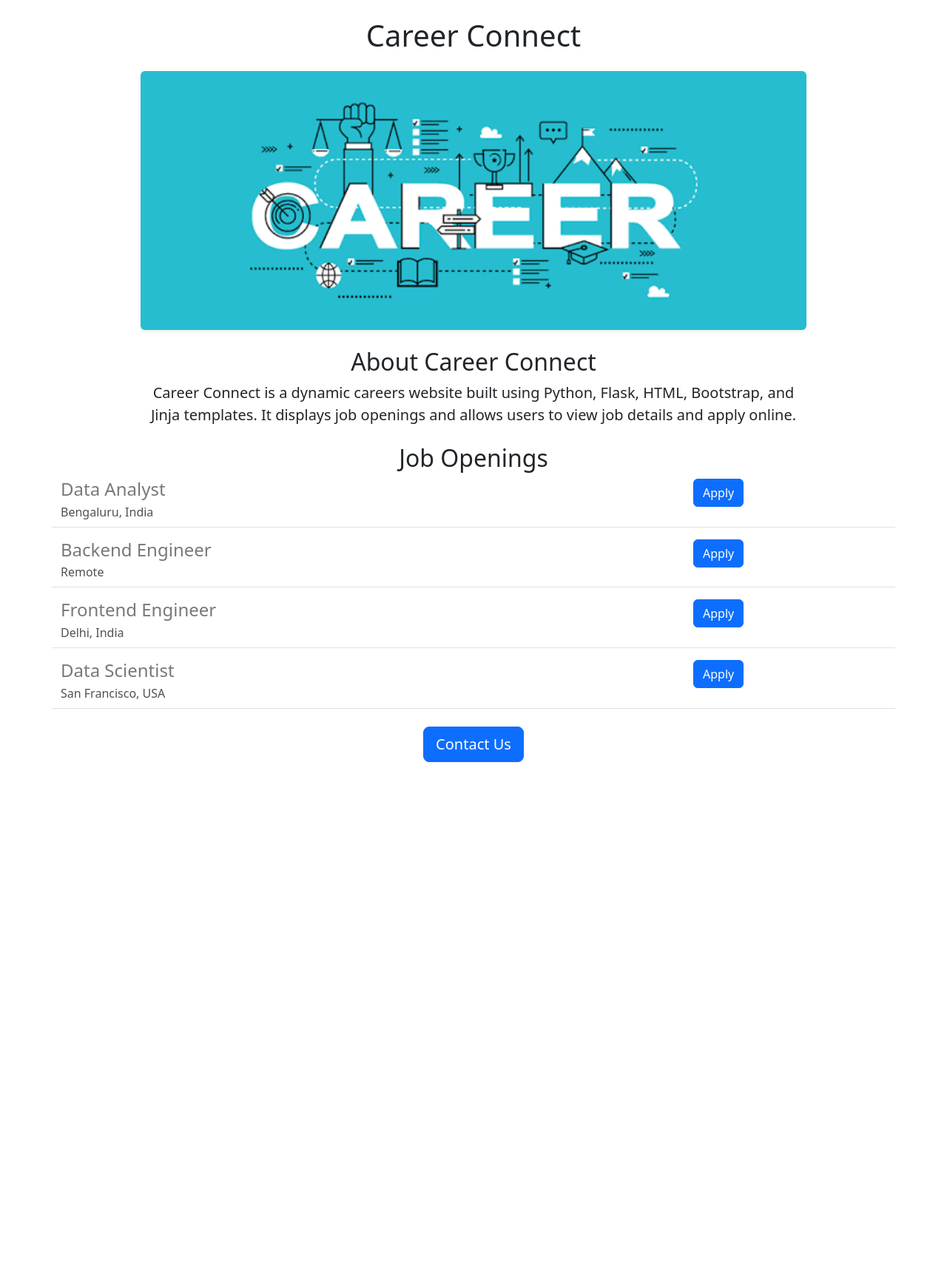
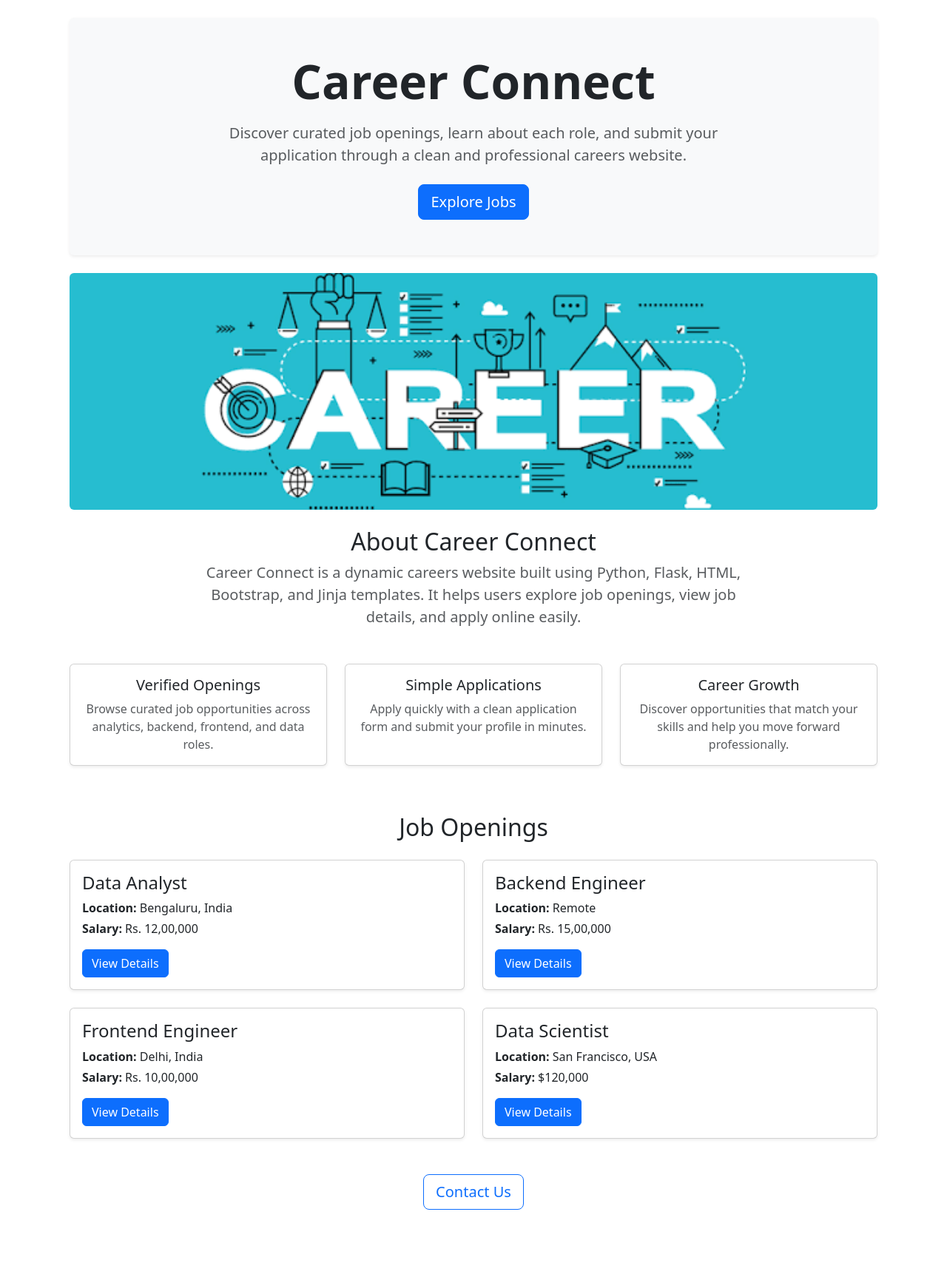
Before and after one commit to abhijithpraman-lab/career-connect-website, a Flask app: page / in a window 1280 px wide. Shown: the whole page at 74% size. Before the commit the page ends 1030 px from the top, so only its background shows below. Run offline with Flask 3, Linux system fonts and the light colour scheme.

Commit message:
Add database helper functions

```diff
--- a/app.py
+++ b/app.py
@@ -1,45 +1,20 @@
 from flask import Flask, render_template, request
+from database import init_db, load_jobs_from_db, load_job_from_db, add_application_to_db
 
 app = Flask(__name__)
+app.config["SQLALCHEMY_DATABASE_URI"] = "sqlite:///career_connect.db"
+app.config["SQLALCHEMY_TRACK_MODIFICATIONS"] = False
 
-JOBS = [
-    {
-        "id": 1,
-        "title": "Data Analyst",
-        "location": "Bengaluru, India",
-        "salary": "Rs. 12,00,000"
-    },
-    {
-        "id": 2,
-        "title": "Backend Engineer",
-        "location": "Remote",
-        "salary": "Rs. 15,00,000"
-    },
-    {
-        "id": 3,
-        "title": "Frontend Engineer",
-        "location": "Delhi, India",
-        "salary": "Rs. 10,00,000"
-    },
-    {
-        "id": 4,
-        "title": "Data Scientist",
-        "location": "San Francisco, USA",
-        "salary": "$120,000"
-    }
-]
+init_db(app)
 
 @app.route("/")
 def home():
-    return render_template("home.html", jobs=JOBS)
+    jobs = load_jobs_from_db()
+    return render_template("home.html", jobs=jobs)
 
 @app.route("/job/<id>")
 def show_job(id):
-    job = None
-    for j in JOBS:
-        if str(j["id"]) == str(id):
-            job = j
-            break
+    job = load_job_from_db(id)
 
     if not job:
         return "Job Not Found", 404
@@ -48,16 +23,12 @@ def show_job(id):
 
 @app.route("/job/<id>/apply", methods=["POST"])
 def apply_to_job(id):
-    job = None
-    for j in JOBS:
-        if str(j["id"]) == str(id):
-            job = j
-            break
+    job = load_job_from_db(id)
 
     if not job:
         return "Job Not Found", 404
 
-    application = request.form
+    application = add_application_to_db(job.id, request.form)
 
     return render_template(
         "application_submitted.html",
--- /dev/null
+++ b/database.py
@@ -0,0 +1,59 @@
+from flask_sqlalchemy import SQLAlchemy
+
+db = SQLAlchemy()
+
+class Job(db.Model):
+    id = db.Column(db.Integer, primary_key=True)
+    title = db.Column(db.String(200), nullable=False)
+    location = db.Column(db.String(200), nullable=False)
+    salary = db.Column(db.String(100), nullable=False)
+
+class Application(db.Model):
+    id = db.Column(db.Integer, primary_key=True)
+    job_id = db.Column(db.Integer, nullable=False)
+    full_name = db.Column(db.String(200), nullable=False)
+    email = db.Column(db.String(200), nullable=False)
+    linkedin_url = db.Column(db.String(300))
+    education = db.Column(db.Text)
+    work_experience = db.Column(db.Text)
+    resume_url = db.Column(db.String(300))
+
+
+def init_db(app):
+    db.init_app(app)
+
+    with app.app_context():
+        db.create_all()
+
+        if Job.query.count() == 0:
+            sample_jobs = [
+                Job(title="Data Analyst", location="Bengaluru, India", salary="Rs. 12,00,000"),
+                Job(title="Backend Engineer", location="Remote", salary="Rs. 15,00,000"),
+                Job(title="Frontend Engineer", location="Delhi, India", salary="Rs. 10,00,000"),
+                Job(title="Data Scientist", location="San Francisco, USA", salary="$120,000")
+            ]
+            db.session.add_all(sample_jobs)
+            db.session.commit()
+
+
+def load_jobs_from_db():
+    return Job.query.all()
+
+
+def load_job_from_db(id):
+    return Job.query.get(id)
+
+
+def add_application_to_db(job_id, data):
+    application = Application(
+        job_id=job_id,
+        full_name=data["full_name"],
+        email=data["email"],
+        linkedin_url=data.get("linkedin_url"),
+        education=data.get("education"),
+        work_experience=data.get("work_experience"),
+        resume_url=data.get("resume_url")
+    )
+    db.session.add(application)
+    db.session.commit()
+    return application
--- a/templates/home.html
+++ b/templates/home.html
@@ -3,44 +3,89 @@
 {% block title %}Career Connect{% endblock %}
 
 {% block body %}
-<h1 class="text-center mt-4 mb-4">Career Connect</h1>
+<div class="container py-4">
+  <div class="text-center py-5 mb-4 bg-light rounded shadow-sm">
 
-<div class="text-center">
+    <h1 class="display-3 fw-bold mb-3">Career Connect</h1>
+    <p class="lead text-muted mx-auto" style="max-width: 720px;">
+      Discover curated job openings, learn about each role, and submit your application
+      through a clean and professional careers website.
+    </p>
+    <a href="#jobs" class="btn btn-primary btn-lg mt-2">Explore Jobs</a>
+  </div>
+
   <img
-    class="img-fluid rounded shadow-sm"
-    src="{{ url_for('static', filename='hammer.png') }}"
-    alt="Hammer Image"
-    style="max-width: 900px; width: 100%; height: 350px; object-fit: cover;"
+    class="img-fluid rounded mx-auto d-block mb-4"
+    src="/static/hammer.png"
+    alt="Career banner"
+    style="max-height: 320px; width: 100%; object-fit: cover;"
   >
-</div>
 
-<h2 class="text-center mt-4">About Career Connect</h2>
+  <div class="text-center mb-5">
+    <h2>About Career Connect</h2>
+    <p class="lead text-muted mx-auto" style="max-width: 760px;">
+      Career Connect is a dynamic careers website built using Python, Flask, HTML,
+      Bootstrap, and Jinja templates. It helps users explore job openings, view job
+      details, and apply online easily.
+    </p>
+  </div>
 
-<p class="lead text-center mx-auto" style="max-width: 900px;">
-  Career Connect is a dynamic careers website built using Python, Flask,
-  HTML, Bootstrap, and Jinja templates. It displays job openings and allows
-  users to view job details and apply online.
-</p>
+  <div class="row text-center mb-5">
+    <div class="col-md-4 mb-3">
+      <div class="card h-100 shadow-sm">
+        <div class="card-body">
+          <h5 class="card-title">Verified Openings</h5>
+          <p class="card-text text-muted">
+            Browse curated job opportunities across analytics, backend, frontend, and data roles.
+          </p>
+        </div>
+      </div>
+    </div>
 
-<h2 class="text-center mt-4">Job Openings</h2>
+    <div class="col-md-4 mb-3">
+      <div class="card h-100 shadow-sm">
+        <div class="card-body">
+          <h5 class="card-title">Simple Applications</h5>
+          <p class="card-text text-muted">
+            Apply quickly with a clean application form and submit your profile in minutes.
+          </p>
+        </div>
+      </div>
+    </div>
 
-{% for job in jobs %}
-<div class="border-bottom row" style="margin-bottom:16px; padding-bottom:8px;">
-  <div class="col-9">
-    <h4 style="color:rgb(120,120,120); margin-bottom:4px;">
-      {{ job['title'] }}
-    </h4>
-    <div style="color:rgb(80,80,80);">
-      {{ job['location'] }}
+    <div class="col-md-4 mb-3">
+      <div class="card h-100 shadow-sm">
+        <div class="card-body">
+          <h5 class="card-title">Career Growth</h5>
+          <p class="card-text text-muted">
+            Discover opportunities that match your skills and help you move forward professionally.
+          </p>
+        </div>
+      </div>
     </div>
   </div>
-  <div class="col-3">
-    <a href="/job/{{ job['id'] }}" class="btn btn-primary">Apply</a>
+
+  <h2 id="jobs" class="text-center mb-4">Job Openings</h2>
+
+  <div class="row">
+    {% for job in jobs %}
+    <div class="col-md-6 mb-4">
+      <div class="card h-100 shadow-sm">
+        <div class="card-body">
+          <h4 class="mb-2">{{ job.title }}</h4>
+          <p class="mb-1"><b>Location:</b> {{ job.location }}</p>
+          <p class="mb-3"><b>Salary:</b> {{ job.salary }}</p>
+          <a href="/job/{{ job.id }}" class="btn btn-primary">View Details</a>
+        </div>
+      </div>
+    </div>
+    {% endfor %}
+  </div>
+
+  <div class="text-center mt-4 mb-5">
+    <a href="mailto:hello@careerconnect.com" class="btn btn-outline-primary btn-lg">
+      Contact Us
+    </a>
   </div>
 </div>
-{% endfor %}
-
-<div class="text-center mt-4">
-  <button class="btn btn-primary btn-lg">Contact Us</button>
-</div>
 {% endblock %}
```
Also changed, not shown: templates/application_submitted.html (+49 -12 lines), templates/jobpage.html (+50 -30 lines), README.md.
